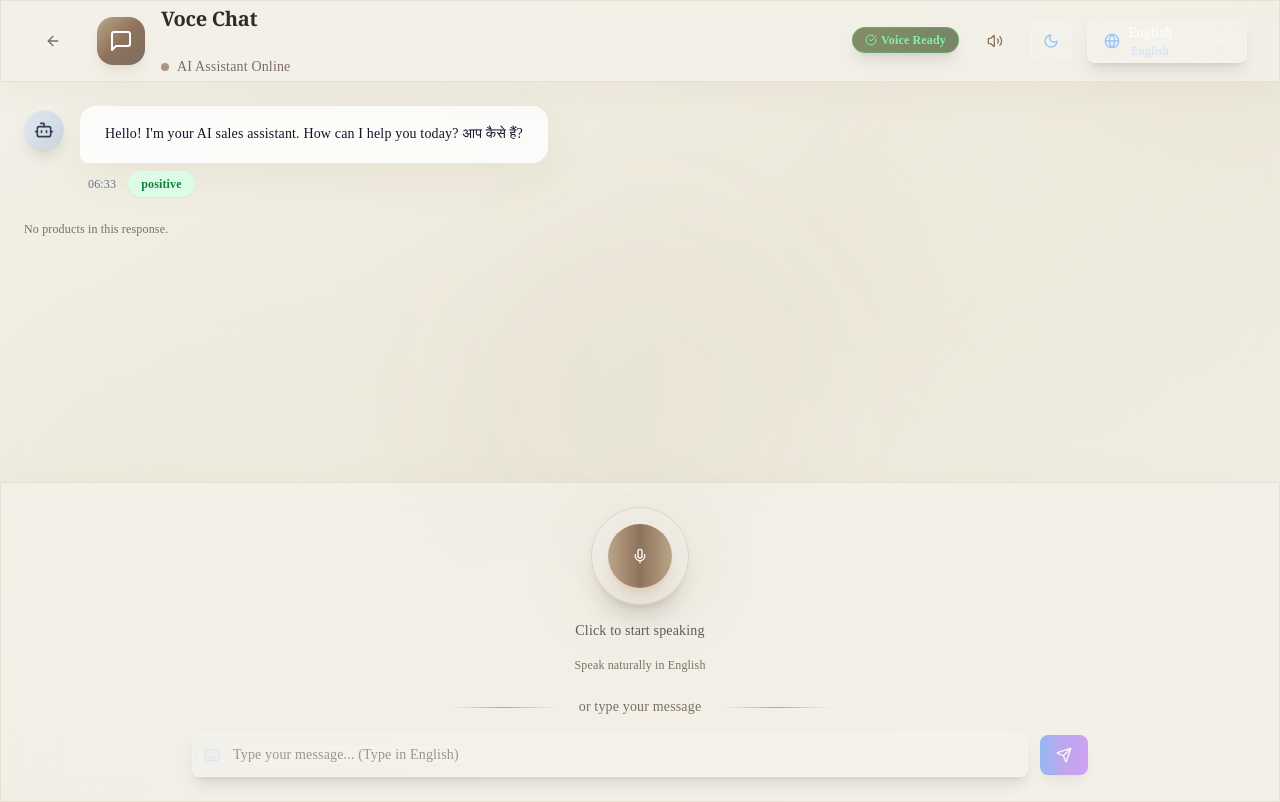
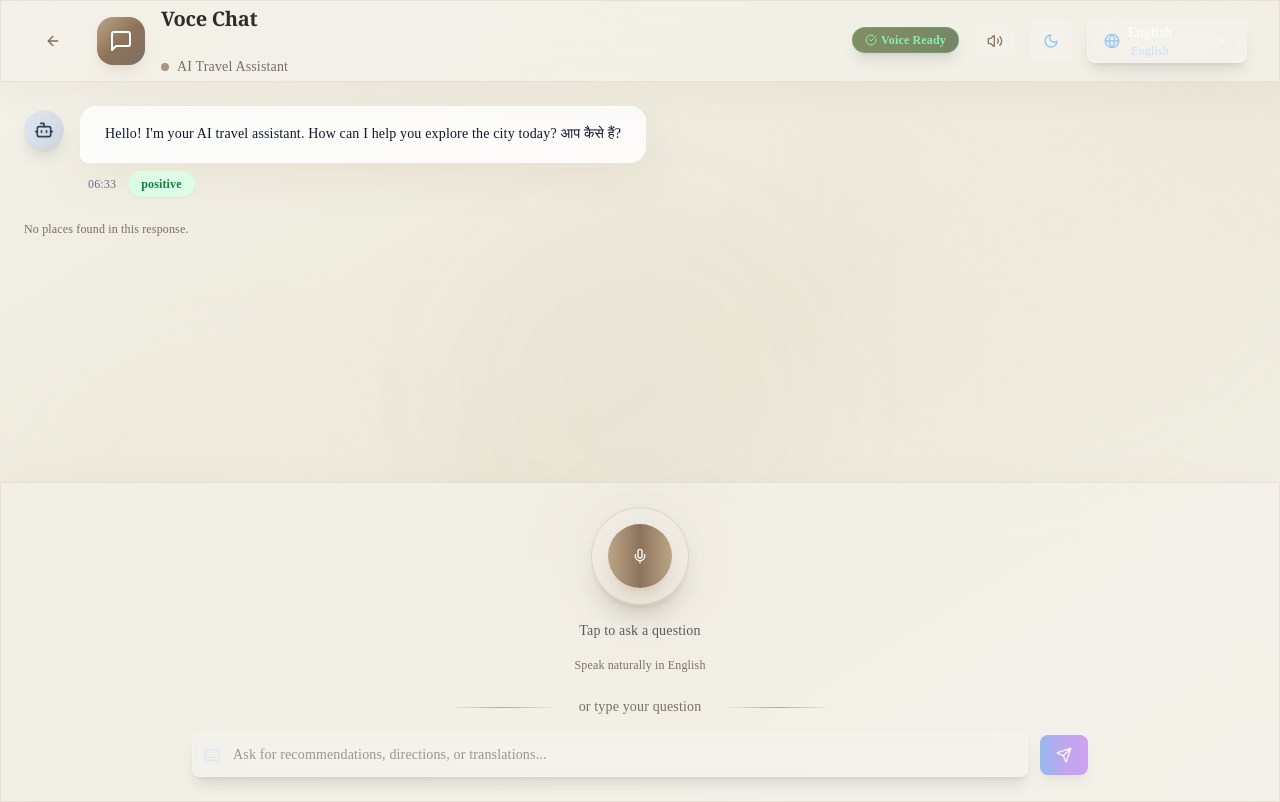
Before and after one commit to HACKTHEMM/VOCE_Team_HackThem_Submission, a Next.js app in the folder frontend/: page /chat in a window 1280 px wide. Built offline with nearby package versions, Linux system fonts and the light colour scheme.

Commit message:
Refactor ChatPage to enhance travel assistant functionality, updating terminology from 'products' to 'places' and improving user prompts for a better experience.

```diff
--- a/frontend/app/chat/page.tsx
+++ b/frontend/app/chat/page.tsx
@@ -7,7 +7,7 @@ import { ThemeToggle } from "@/components/theme-toggle"
 import { VoiceRecognition } from "@/components/voice-recognition"
 import { TextInputFallback } from "@/components/text-input-fallback"
 import { MessageBubble } from "@/components/message-bubble"
-import { ProductCard } from "@/components/product-card"
+import { ProductCard } from "@/components/product-card" // Changed from ProductCard
 import { LanguageSelector } from "@/components/language-selector"
 import { ApiStatus } from "@/components/api-status"
 import { ArrowLeft, AlertTriangle, MessageSquare, Volume2, VolumeX } from "lucide-react"
@@ -20,7 +20,7 @@ interface Message {
   content: string
   timestamp: Date
   language?: string
-  products?: any[]
+  places?: any[] // Changed from products
   sentiment?: "positive" | "neutral" | "negative"
   audioFile?: string
 }
@@ -30,7 +30,7 @@ export default function ChatPage() {
     {
       id: "1",
       type: "assistant",
-      content: "Hello! I'm your AI sales assistant. How can I help you today? आप कैसे हैं?",
+      content: "Hello! I'm your AI travel assistant. How can I help you explore the city today? आप कैसे हैं?",
       timestamp: new Date(),
       sentiment: "positive",
     },
@@ -427,7 +427,7 @@ export default function ChatPage() {
         id: assistantMessageId,
         type: "assistant",
         content: data.text || "Sorry, I couldn't generate a response.", timestamp: new Date(),
-        products: data.products || [],
+        places: data.places || [], // Changed from products
         sentiment: "positive",
         audioFile: data.audio_file || "",
       }
@@ -442,12 +442,12 @@ export default function ChatPage() {
       console.log("Audio URL from API:", data.audio_url)
       console.log("Static audio URL from API:", data.static_audio_url)
       console.log("Audio filename from API:", data.audio_filename)
-      console.log("Products from API:", data.products)
-      if (data.products && Array.isArray(data.products)) {
-        console.log("Products array length:", data.products.length)
-        data.products.forEach((product: any, index: number) => {
-          console.log(`Product ${index}:`, product)
-          console.log(`Product ${index} properties:`, Object.keys(product))
+      console.log("Places from API:", data.places) // Changed from products
+      if (data.places && Array.isArray(data.places)) { // Changed from products
+        console.log("Places array length:", data.places.length) // Changed from products
+        data.places.forEach((place: any, index: number) => { // Changed from products
+          console.log(`Place ${index}:`, place) // Changed from product
+          console.log(`Place ${index} properties:`, Object.keys(place)) // Changed from product
         })
       }
       console.log("Current isAudioEnabled:", isAudioEnabled)
@@ -528,7 +528,7 @@ export default function ChatPage() {
                   <h1 className="text-lg sm:text-xl font-bold text-[#2D2C2A] dark:text-[#ECE8D9] truncate font-serif-display">Voce Chat</h1>
                   <div className="flex items-center space-x-2">
                     <div className="w-2 h-2 bg-[#8E735B] rounded-full animate-pulse shrink-0"></div>
-                    <span className="text-xs sm:text-sm text-[#7C6D64] dark:text-[#BBA588] font-medium truncate font-serif">AI Assistant Online</span>
+                    <span className="text-xs sm:text-sm text-[#7C6D64] dark:text-[#BBA588] font-medium truncate font-serif">AI Travel Assistant</span>
                   </div>
                 </div>
               </div>
@@ -585,30 +585,30 @@ export default function ChatPage() {
               <Alert className="glass-classic border-[#BBA588]/50 dark:border-[#8E735B]/30 shadow-lg animate-in slide-in-from-top-4 duration-500">
                 <AlertTriangle className="h-4 w-4 text-[#8E735B] dark:text-[#BBA588]" />
                 <AlertDescription className="text-[#2D2C2A] dark:text-[#ECE8D9] font-serif">
-                  You're currently offline. Voice recognition won't work, but you can still type messages.
+                  You're currently offline. Voice commands won't work, but you can still type messages. The full experience is available via a simple phone call, no internet needed.
                 </AlertDescription>
               </Alert>
             )}            {messages.map((message) => (
               <div key={message.id} className="animate-in slide-in-from-bottom-4 duration-500">
                 <MessageBubble message={message} />
-                {message.products && message.products.length > 0 && (
+                {message.places && message.places.length > 0 && ( // Changed from products
                   <div className="mt-4 sm:mt-6">
                     <div className="mb-2 text-sm text-[#8E735B] dark:text-[#BBA588] font-medium font-serif">
-                      Found {message.products.length} products:
+                      Found {message.places.length} places: // Changed from products
                     </div>
                     <div className="grid grid-cols-1 lg:grid-cols-2 gap-4 sm:gap-6">
-                      {message.products.map((product, index) => {
-                        console.log(`Rendering product ${index}:`, product)
+                      {message.places.map((place, index) => { // Changed from products
+                        console.log(`Rendering place ${index}:`, place) // Changed from product
                         try {
-                          return <ProductCard key={product.id || product.product_id || `product-${index}`} product={product} />
+                          return <ProductCard key={place.id || place.place_id || `place-${index}`} product={place} /> // Changed from ProductCard
                         } catch (error) {
-                          console.error(`Error rendering product ${index}:`, error, product)
+                          console.error(`Error rendering place ${index}:`, error, place) // Changed from product
                           return (
-                            <div key={`error-product-${index}`} className="p-4 border-2 border-[#BBA588]/50 rounded-lg bg-[#F3F1E9] dark:bg-[#1E1E1E]/20">
+                            <div key={`error-place-${index}`} className="p-4 border-2 border-[#BBA588]/50 rounded-lg bg-[#F3F1E9] dark:bg-[#1E1E1E]/20">
                               <p className="text-[#8E735B] dark:text-[#BBA588] text-sm font-serif">
-                                Error displaying product {index}. Check console for details.
+                                Error displaying place {index}. Check console for details.
                               </p>
-                              <pre className="text-xs mt-2 overflow-auto font-mono">{JSON.stringify(product, null, 2)}</pre>
+                              <pre className="text-xs mt-2 overflow-auto font-mono">{JSON.stringify(place, null, 2)}</pre>
                             </div>
                           )
                         }
@@ -617,10 +617,10 @@ export default function ChatPage() {
                   </div>
                 )}
 
-                {/* Show if no products */}
-                {message.type === "assistant" && (!message.products || message.products.length === 0) && (
+                {/* Show if no places */}
+                {message.type === "assistant" && (!message.places || message.places.length === 0) && (
                   <div className="mt-2 text-xs text-[#7C6D64] dark:text-[#BBA588] font-serif">
-                    No products in this response.
+                    No places found in this response.
                   </div>
                 )}
               </div>
@@ -659,7 +659,7 @@ export default function ChatPage() {
                   </div>
                   <div className="text-center space-y-1 px-4">
                     <p className="text-sm text-[#5A5A5A] dark:text-[#B6B6B6] font-medium font-serif">
-                      {isListening ? "🎤 Listening... Click to stop" : "Click to start speaking"}
+                      {isListening ? "🎤 Listening... Ask me anything about the city" : "Tap to ask a question"}
                     </p>
                     <p className="text-xs text-[#7C6D64] dark:text-[#BBA588] font-serif">
                       Speak naturally in {currentLanguage === 'hi' ? 'Hindi or English' : 'English'}
@@ -673,13 +673,13 @@ export default function ChatPage() {
                 <div className="flex items-center justify-center px-4">
                   <div className="flex items-center space-x-2 sm:space-x-3 w-full max-w-sm">
                     <div className="h-px bg-gradient-to-r from-transparent via-[#BBA588] dark:via-[#8E735B] to-transparent flex-1"></div>
-                    <span className="text-xs sm:text-sm text-[#7C6D64] dark:text-[#BBA588] font-medium px-2 whitespace-nowrap font-serif">or type your message</span>
+                    <span className="text-xs sm:text-sm text-[#7C6D64] dark:text-[#BBA588] font-medium px-2 whitespace-nowrap font-serif">or type your question</span>
                     <div className="h-px bg-gradient-to-r from-transparent via-[#BBA588] dark:via-[#8E735B] to-transparent flex-1"></div>
                   </div>
                 </div>
                 <TextInputFallback
                   onSend={handleSendMessage}
-                  placeholder={`Type your message... ${currentLanguage === "hi" ? "(हिंदी में टाइप करें)" : "(Type in English)"}`}
+                  placeholder={`Ask for recommendations, directions, or translations...`}
                   disabled={isTyping}
                 />
               </div>
```
